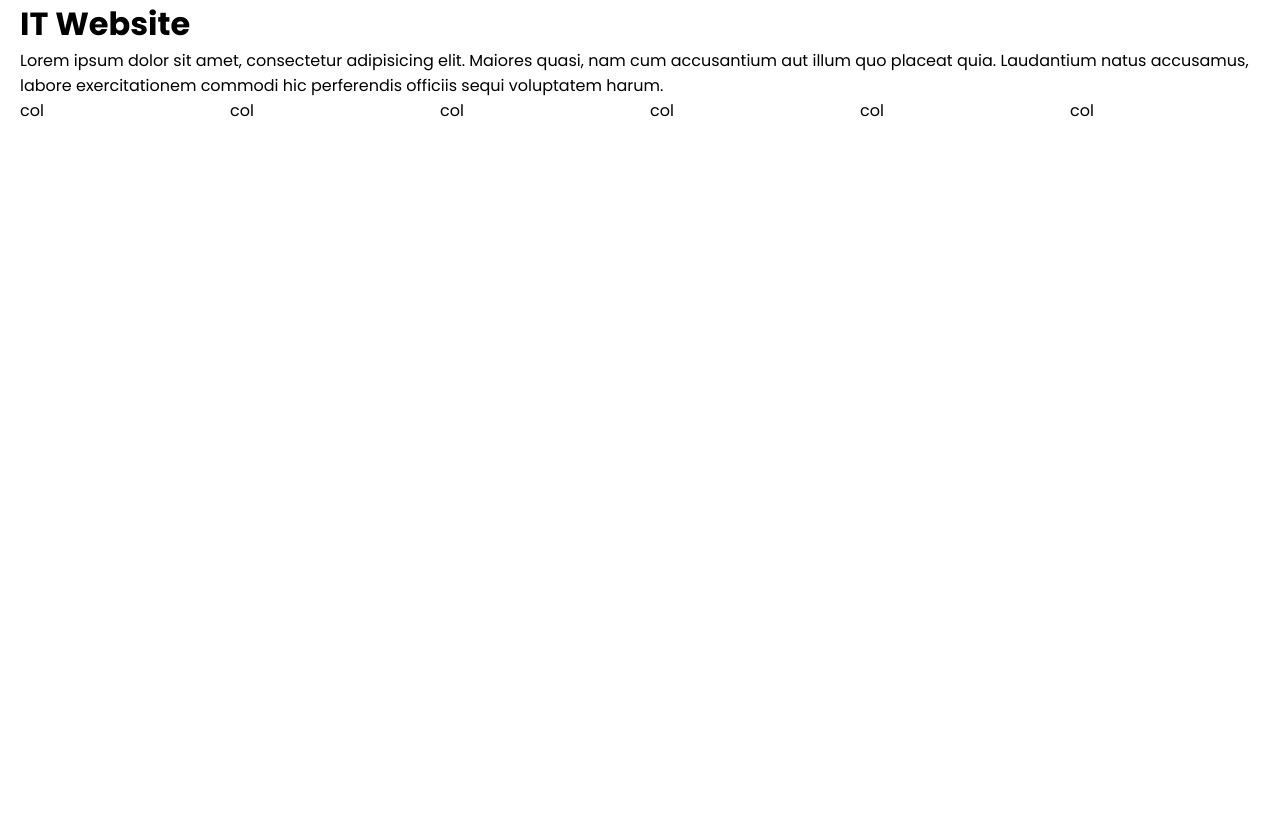
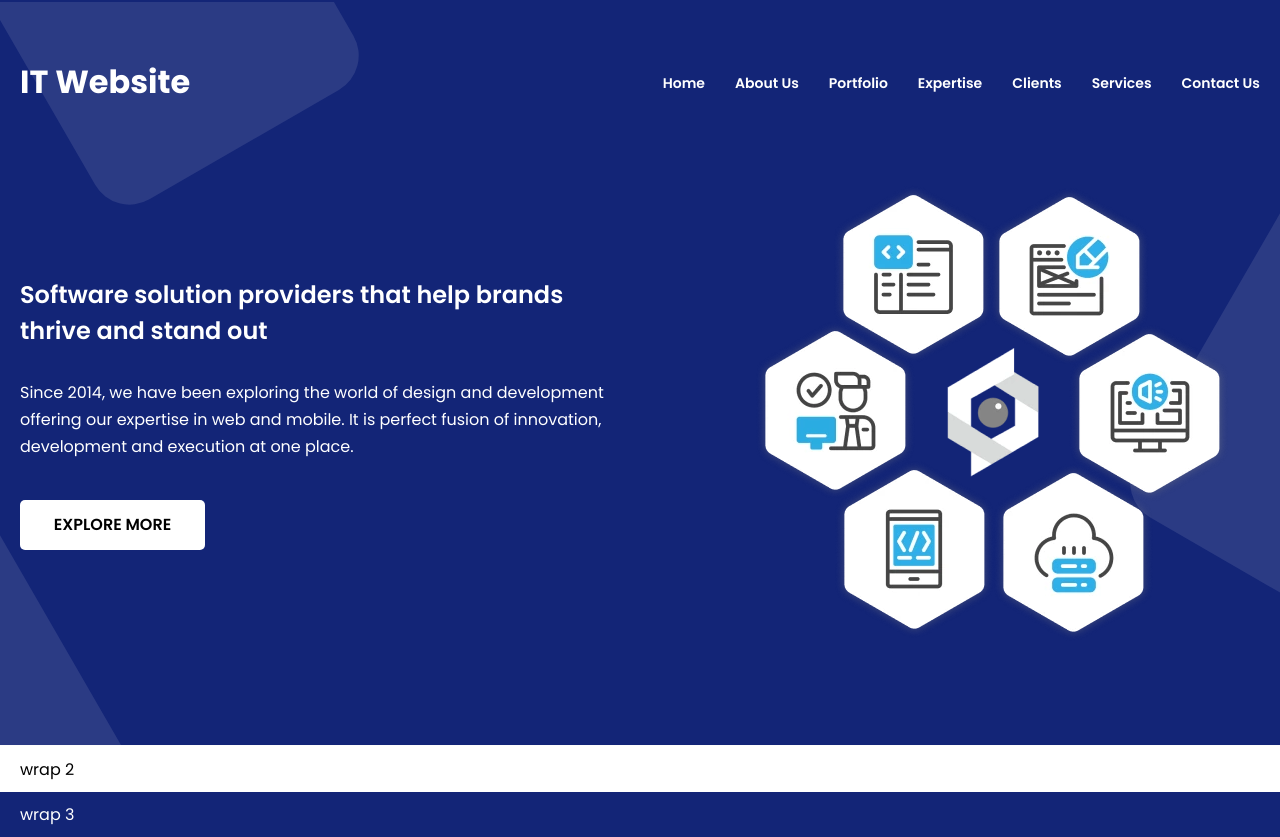
Before and after one commit to avimalhotra/it-website-dec25, a plain HTML site: page index.html in a window 1280 px wide. Before the commit the page ends 800 px from the top, so only its background shows below. Drawn offline with Linux system fonts and the light colour scheme.

Commit message:
header and banner

```diff
--- a/css/style.css
+++ b/css/style.css
@@ -16,7 +16,7 @@ html{
 }
 
 body{
-     font: 16px poppins, sans-serif;
+     font: 16px/normal poppins, sans-serif;
 }
 
 .container{
@@ -24,10 +24,12 @@ body{
      margin: auto;
      padding: 0 1rem;
 }
+.img-resp{ max-width: 100%; height: auto; }
 .flex{ display: flex;}
 .align-center{ align-items: center;}
 .justify-bet{ justify-content: space-between;}
 .justify-center{ justify-content: center;}
+.justify-right{ justify-content: right;}
 .row{ display: grid; grid-template-columns: repeat(12, 1fr); gap: 2rem;}
 .col-1{ grid-column: span 1; }
 .col-2{ grid-column: span 2; }
@@ -44,14 +46,28 @@ body{
 
 
 /* layout */
+.wrap-1{ background: url(../img/banner-background.svg) no-repeat center/cover; color: var(--white); padding-bottom: 84px; }
+header{ padding: 58px 0;}
+nav ul{ list-style: none; padding: 0; gap: 3rem;}
+nav a{ color: inherit; font-size: 14px; font-weight: 600; display: inline-block;}
+.menu{ background: none; border: 1px solid; border-radius: 5px; color: var(--white); font-size: 2rem; display: none; }
+.banner-text{ padding-right: 110px; }
+.banner .caption strong{ font-size: 24px; font-weight: 600; line-height: 1.5;}
+.banner .desc{ line-height: 1.7; margin: 3rem 0 4rem;}
+.banner a{ display: inline-block; background: #fff; width: 185px; line-height: 50px; color: var(--black); text-align: center; font-weight: 600; border-radius: 5px; }
 
+
+.wrap-2{ padding: 1rem 0; }
+
+
+.wrap-3{ background: var(--blue); color: var(--white); padding: 1rem 0; }
 
 
 
 
 /* responsive */
 @media screen and (max-width:1280px){
-
+     .banner-text{padding-right: 0;}
 }
 
 
@@ -62,13 +78,20 @@ body{
 .col-t-8{ grid-column: span 8; }
 .col-t-9{ grid-column: span 9; }
 .col-t-12{ grid-column: span 12; }
+nav ul{gap: 2rem;}
+
 }
 
 
 @media screen and (max-width:767px){
 .col-m-4{ grid-column: span 4; }
 .col-m-6{ grid-column: span 6; }
-.col-m-12{ grid-column: span 12; }
+.col-m-8{ grid-column: span 8; }
+.col-m-12{ grid-column: span 12;}
+nav{ display: none;}
+.menu{ display: inline-block;}
+.order-m-up{ order: -1;}
+.justify-m-center{ justify-content: center;}
 }
 
 
--- a/index.html
+++ b/index.html
@@ -5,19 +5,59 @@
      <meta name="viewport" content="width=device-width, initial-scale=1.0">
      <title>IT Website</title>
      <link rel="stylesheet" href="css/style.css">
+     <link rel="stylesheet" href="https://cdnjs.cloudflare.com/ajax/libs/font-awesome/7.0.1/css/all.min.css" integrity="sha512-2SwdPD6INVrV/lHTZbO2nodKhrnDdJK9/kg2XD1r9uGqPo1cUbujc+IYdlYdEErWNu69gVcYgdxlmVmzTWnetw==" crossorigin="anonymous" referrerpolicy="no-referrer">
 </head>
 <body>
-     <div class="container">
-          <h1>IT Website</h1>
-          <p>Lorem ipsum dolor sit amet, consectetur adipisicing elit. Maiores quasi, nam cum accusantium aut illum quo placeat quia. Laudantium natus accusamus, labore exercitationem commodi hic perferendis officiis sequi voluptatem harum.</p>
-          <div class="row">
-               <div class="col-2 col-t-4 col-p-6">col</div>
-               <div class="col-2 col-t-4 col-p-6">col</div>
-               <div class="col-2 col-t-4 col-p-6">col</div>
-               <div class="col-2 col-t-4 col-p-6">col</div>
-               <div class="col-2 col-t-4 col-p-6">col</div>
-               <div class="col-2 col-t-4 col-p-6">col</div>
+     <div class="wrap-1">
+          <div class="container">
+               <header>
+                    <div class="row align-center">
+                         <div class="col-3 col-m-8"><h1>IT Website</h1></div>
+                         <div class="col-9 col-m-4">
+                              <nav>
+                                   <ul class="flex justify-right">
+                                        <li><a href="">Home</a></li>
+                                        <li><a href="">About Us</a></li>
+                                        <li><a href="">Portfolio</a></li>
+                                        <li><a href="">Expertise</a></li>
+                                        <li><a href="">Clients</a></li>
+                                        <li><a href="">Services</a></li>
+                                        <li><a href="">Contact Us</a></li>
+                                   </ul>
+                              </nav>
+                              <div class="flex justify-right">
+                                   <button class="menu"><span class="fa fa-bars"></span></button>
+                              </div>
+                         </div>
+                    </div>
+               </header>
+               <div class="banner" role="banner">
+                    <div class="row align-center">
+                         <div class="col-6 col-m-12">
+                              <div class="banner-text">
+                                   <p class="caption"><strong>Software solution providers that help brands thrive and stand out</strong></p>
+                                   <p class="desc">Since 2014, we have been exploring the world of design and development offering our expertise in web and mobile. It is perfect fusion of innovation, development and execution at one place.</p>
+                                   <a href="">EXPLORE MORE</a>
+                              </div>
+                         </div>
+                         <div class="col-6 col-m-12 order-m-up">
+                              <div class="flex justify-right justify-m-center">
+                                   <img src="img/service.webp" srcset="img/service-2x.webp 1.25x" alt="services" width="535" height="499" class="img-resp">
+                              </div>
+                         </div>
+                    </div>
+               </div>
           </div>
      </div>
+     <main class="wrap-2">
+          <div class="container">
+               wrap 2
+          </div>
+     </main>
+     <footer class="wrap-3">
+          <div class="container">
+               wrap 3
+          </div>
+     </footer>
 </body>
 </html>
```
Also changed, not shown: img/banner-background.svg (added), img/service-2x.webp (added), img/service.webp (added), 1 other file.
